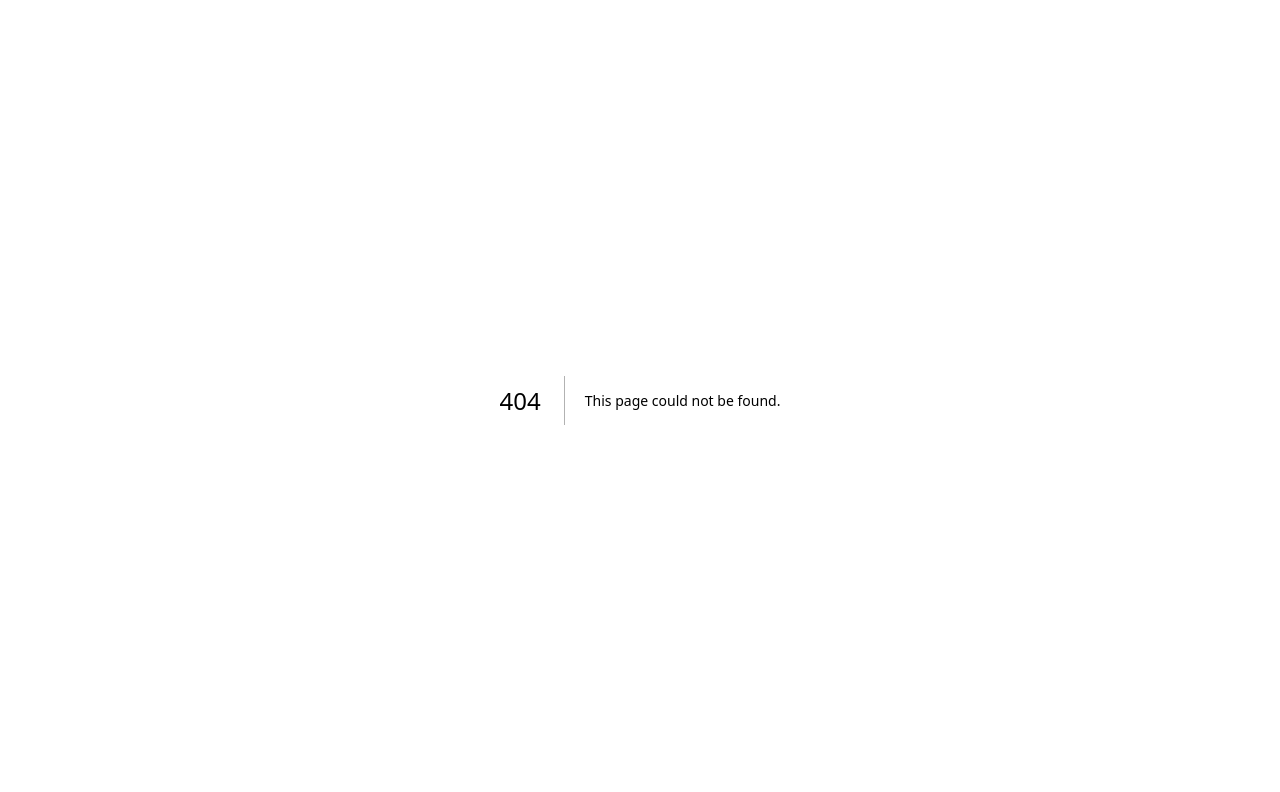
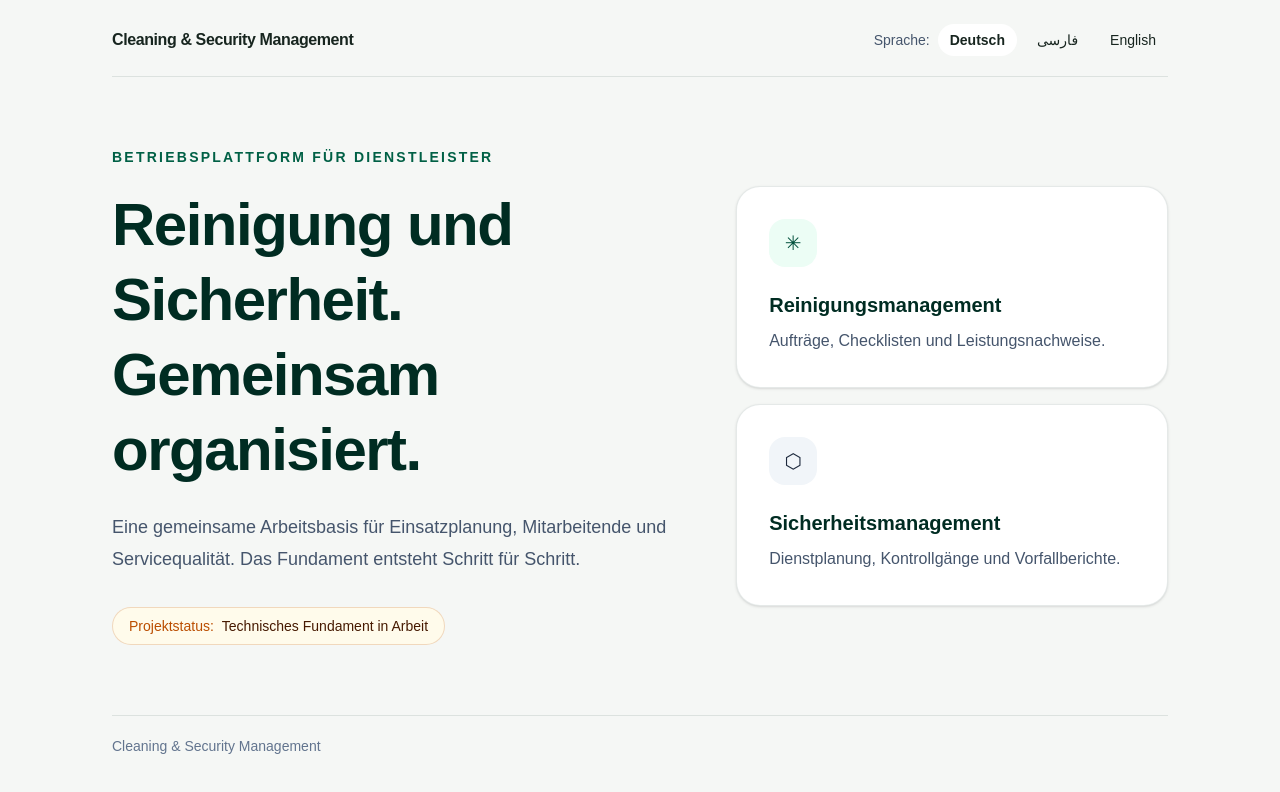
Before and after one commit to omidrahbarsaadat/cleaning-security-management-saas, a Next.js app: page /de in a window 1280 px wide. Before the commit this address had no page. Shown: the top 792 px of the page. Built offline with nearby package versions, Linux system fonts and the light colour scheme.

Commit message:
feat: scaffold src/app/[locale]/page.tsx

```diff
--- /dev/null
+++ b/src/app/[locale]/page.tsx
@@ -0,0 +1,63 @@
+import Link from "next/link";
+import { notFound } from "next/navigation";
+import { getDictionary } from "@/i18n/dictionaries";
+import { isLocale } from "@/i18n/config";
+
+export default async function LocalizedHomePage({
+  params,
+}: Readonly<{ params: Promise<{ locale: string }> }>) {
+  const { locale } = await params;
+  if (!isLocale(locale)) notFound();
+  const text = getDictionary(locale);
+
+  return (
+    <main className="mx-auto flex min-h-screen max-w-6xl flex-col px-5 py-6 sm:px-8 lg:px-12">
+      <header className="flex flex-wrap items-center justify-between gap-4 border-b border-emerald-950/10 pb-5">
+        <Link href={`/${locale}`} className="font-semibold tracking-tight text-emerald-950">
+          {text.productName}
+        </Link>
+        <nav aria-label={text.languageLabel} className="flex items-center gap-2 text-sm">
+          <span className="text-slate-600">{text.languageLabel}:</span>
+          {(["de", "fa", "en"] as const).map((language) => (
+            <Link
+              key={language}
+              href={`/${language}`}
+              lang={language}
+              aria-current={locale === language ? "page" : undefined}
+              className="rounded-full px-3 py-1.5 text-slate-700 hover:bg-white aria-[current=page]:bg-white aria-[current=page]:font-semibold"
+            >
+              {text.languages[language]}
+            </Link>
+          ))}
+        </nav>
+      </header>
+
+      <section className="grid flex-1 content-center gap-10 py-14 lg:grid-cols-[1.15fr_0.85fr] lg:items-center">
+        <div className="max-w-2xl">
+          <p className="mb-5 text-sm font-semibold uppercase tracking-[0.16em] text-emerald-800">{text.eyebrow}</p>
+          <h1 className="max-w-2xl text-4xl font-semibold leading-tight tracking-tight text-emerald-950 sm:text-6xl">
+            {text.headline}
+          </h1>
+          <p className="mt-6 max-w-xl text-lg leading-8 text-slate-600">{text.description}</p>
+          <div className="mt-8 inline-flex rounded-full border border-amber-700/20 bg-amber-50 px-4 py-2 text-sm font-medium text-amber-950">
+            <span className="me-2 text-amber-700">{text.foundationLabel}:</span>{text.foundationStatus}
+          </div>
+        </div>
+
+        <div className="grid gap-4">
+          <article className="rounded-3xl border border-emerald-950/10 bg-white p-6 shadow-sm sm:p-8">
+            <div className="mb-6 flex size-12 items-center justify-center rounded-2xl bg-emerald-50 text-xl text-emerald-900" aria-hidden="true">✳</div>
+            <h2 className="text-xl font-semibold text-emerald-950">{text.cleaningModule}</h2>
+            <p className="mt-2 leading-7 text-slate-600">{text.cleaningDescription}</p>
+          </article>
+          <article className="rounded-3xl border border-emerald-950/10 bg-white p-6 shadow-sm sm:p-8">
+            <div className="mb-6 flex size-12 items-center justify-center rounded-2xl bg-slate-100 text-xl text-slate-800" aria-hidden="true">⬡</div>
+            <h2 className="text-xl font-semibold text-emerald-950">{text.securityModule}</h2>
+            <p className="mt-2 leading-7 text-slate-600">{text.securityDescription}</p>
+          </article>
+        </div>
+      </section>
+      <footer className="border-t border-emerald-950/10 py-5 text-sm text-slate-500">{text.productName}</footer>
+    </main>
+  );
+}
```
